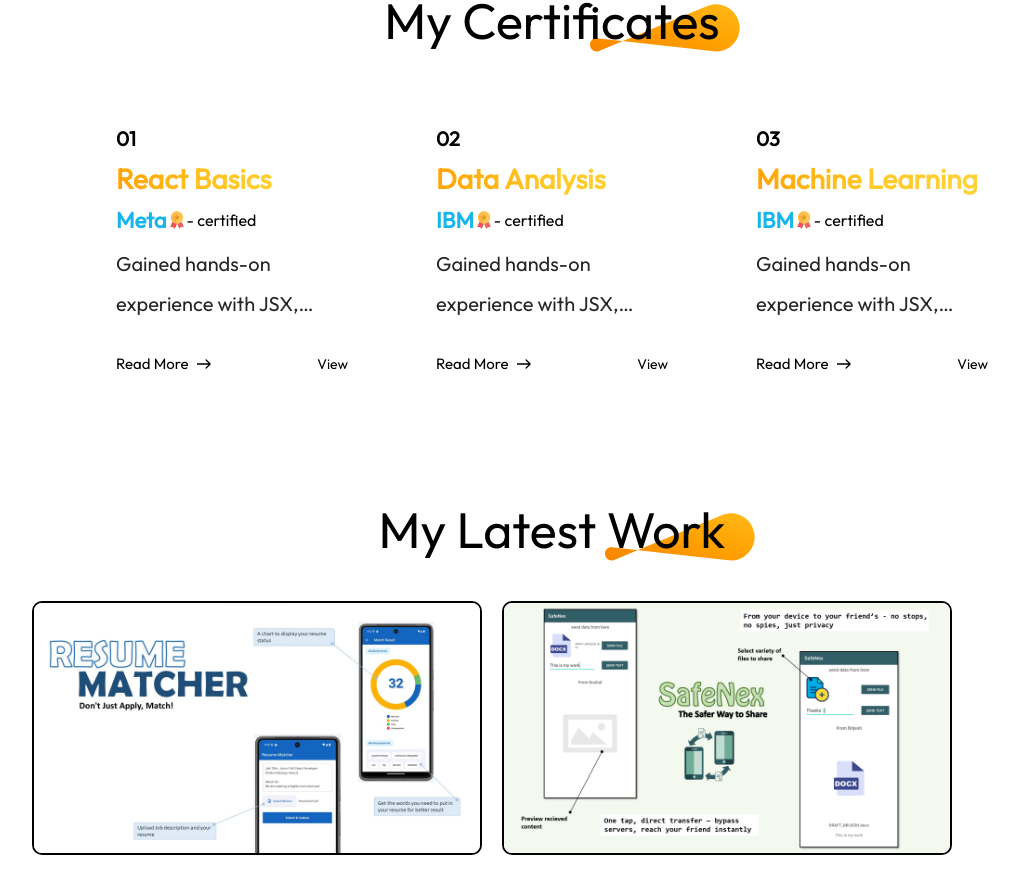
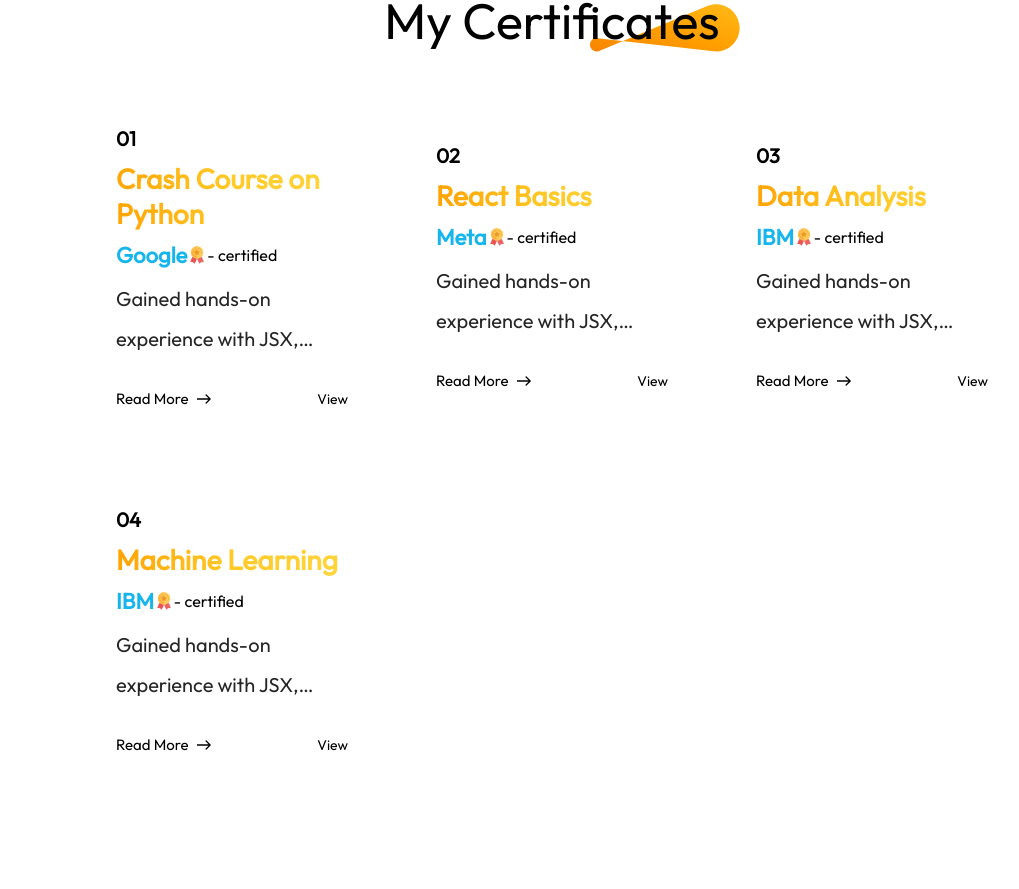
Before and after one commit to BrijeshDevOp/Portfolio, a React (Vite) app: page / in a window 1280 px wide. Shown: the part 2756-3645 px from the top of the page, without its empty margins (88-1107 px from the left). Built offline with nearby package versions, Linux system fonts and the light colour scheme.

Commit message:
Python certificate

```diff
--- a/src/assets/data/certificates_data.js
+++ b/src/assets/data/certificates_data.js
@@ -1,47 +1,40 @@
 const Certificates_Data = [
   {
-        c_no:"01",
-        c_name:"React Basics",
-        c_credits:"Meta",
-        c_desc:"Gained hands-on experience with JSX, components, props, and state.Built interactive UIs using modern React principles.",
-        c_link:"https://drive.google.com/open?id=1-ECpEHqXGzUiPzERQvYKmTYNW9DYijd9&usp=drive_fs"
+    c_no: "01",
+    c_name: "Crash Course on Python",
+    c_credits: "Google",
+    c_desc:
+      "Gained hands-on experience with JSX, components, props, and state.Built interactive UIs using modern React principles.",
+    c_link:
+      "https://drive.google.com/open?id=18t4B53AE8eFPyoiRY8osJAdPb-mo0zKm&usp=drive_fs",
   },
   {
-        c_no:"02",
-        c_name:"Data Analysis",
-        c_credits:"IBM",
-        c_desc:"Gained hands-on experience with JSX, components, props, and state.Built interactive UIs using modern React principles.",
-        c_link:"https://drive.google.com/open?id=1-EZ4ffaxfhqA7yUVldYJF7lR7uG8rzXc&usp=drive_fs"
+    c_no: "02",
+    c_name: "React Basics",
+    c_credits: "Meta",
+    c_desc:
+      "Gained hands-on experience with JSX, components, props, and state.Built interactive UIs using modern React principles.",
+    c_link:
+      "https://drive.google.com/open?id=1-ECpEHqXGzUiPzERQvYKmTYNW9DYijd9&usp=drive_fs",
   },
   {
-        c_no:"03",
-        c_name:"Machine Learning",
-        c_credits:"IBM",
-        c_desc:"Gained hands-on experience with JSX, components, props, and state.Built interactive UIs using modern React principles.",
-        c_link:"https://drive.google.com/open?id=1-F9nsS31MDxA_AbaP-oXtuQgs3-QT9uI&usp=drive_fs"
-
+    c_no: "03",
+    c_name: "Data Analysis",
+    c_credits: "IBM",
+    c_desc:
+      "Gained hands-on experience with JSX, components, props, and state.Built interactive UIs using modern React principles.",
+    c_link:
+      "https://drive.google.com/open?id=1-EZ4ffaxfhqA7yUVldYJF7lR7uG8rzXc&usp=drive_fs",
   },
-    // {
-    //     c_no:"04",
-    //     c_name:"App design",
-    //     c_credits:"Meta",
-    //     c_desc:"Gained hands-on experience with JSX, components, props, and state.Built interactive UIs using modern React principles.",
-    //     c_link:"/"
-    // },
-    // {
-    //     c_no:"05",
-    //     c_name:"Digital marketing",
-    //     c_credits:"Meta",
-    //     c_desc:"Gained hands-on experience with JSX, components, props, and state.Built interactive UIs using modern React principles.",
-    //     c_link:"/"
-    // },
-    // {
-    //     c_no:"06",
-    //     c_name:"Content writing",
-    //     c_credits:"Meta",
-    //     c_desc:"Gained hands-on experience with JSX, components, props, and state.Built interactive UIs using modern React principles.",
-    //     c_link:"/"
-    // },
-]
+  {
+    c_no: "04",
+    c_name: "Machine Learning",
+    c_credits: "IBM",
+    c_desc:
+      "Gained hands-on experience with JSX, components, props, and state.Built interactive UIs using modern React principles.",
+    c_link:
+      "https://drive.google.com/open?id=1-F9nsS31MDxA_AbaP-oXtuQgs3-QT9uI&usp=drive_fs",
+  },
+];
 
 export default Certificates_Data;
--- a/src/components/Navbar/Navbar.jsx
+++ b/src/components/Navbar/Navbar.jsx
@@ -1,5 +1,4 @@
 // Portfolio/src/components/Navbar/Navbar.jsx
-
 import React, { useRef, useState, useEffect } from "react";
 import "./Navbar.css";
 import logo from "../../assets/logo_new.svg";
```
Lines whose indentation alone changed are shown as unchanged.
